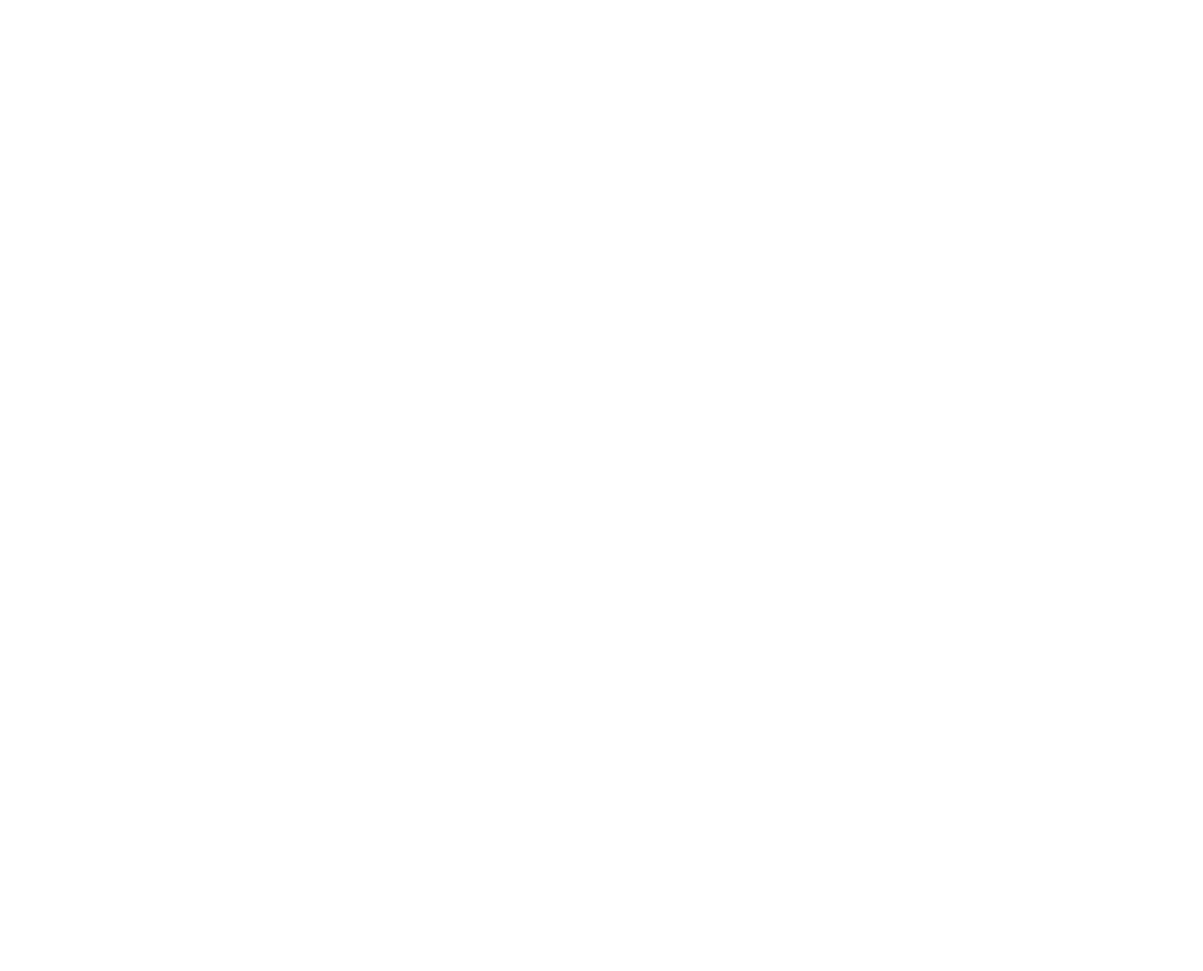
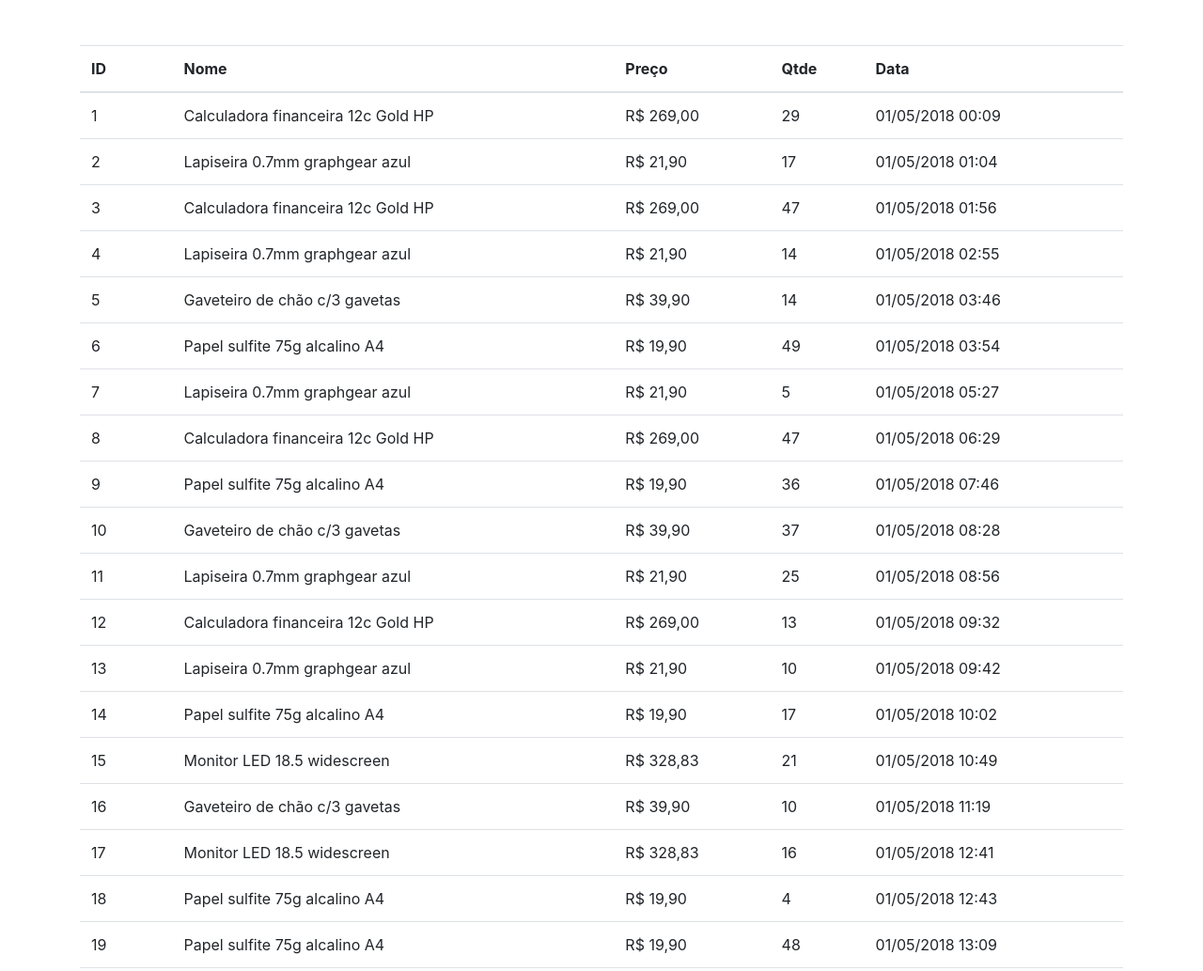
Before and after one commit to DaviJust/Vue_Treinamento, a website: page sales/index.html in a window 1280 px wide. Shown: the top 1033 px of the page at 94% size. Before the commit the page ends 800 px from the top, so only its background shows below. Drawn offline with Linux system fonts and the light colour scheme.

Commit message:
requisicao AJAX com vue

```diff
--- a/sales/index.html
+++ b/sales/index.html
@@ -9,9 +9,106 @@
 </head>
 
 <body>
+    <div id="app">
+        <div class="container">
+            <!-- <h1 class="mt-3">{{ title }}</h1>
 
+            <table class="mt-5 table" v-if="salesByProduct">
+                <thead>
+                    <tr>
+                        <th>ID</th>
+                        <th>Nome</th>
+                        <th>Total</th>
+                    </tr>
+                </thead>
+                <tbody>
+                    <tr v-for="(sale, index) in salesByProduct">
+                        <td>#{{ index + 1 }}</td>
+                        <td>{{ sale.name }}</td>
+                        <td v-money="'R$'">{{ sale.value }}</td>
+                    </tr>
+                </tbody>
+                <tfoot>
+                    <tr>
+                        <td>+</td>
+                        <td>Total</td>
+                        <td v-money="'R$'">{{ calculateTotal(salesByProduct) }}</td>
+                    </tr>
+                </tfoot>
+            </table> -->
+            <table class="mt-5 table">
+                <thead>
+                    <tr>
+                        <th>ID</th>
+                        <th>Nome</th>
+                        <th>Preço</th>
+                        <th>Qtde</th>
+                        <th>Data</th>
+                    </tr>
+                </thead>
+                <tbody>
+                    <tr v-for="sale in sales">
+                        <td>{{ sale.id }}</td>
+                        <td>{{ sale.name }}</td>
+                        <td v-money="'R$'">{{ sale.price }}</td>
+                        <td>{{ sale.qtde }}</td>
+                        <td>{{ sale.date }}</td>
+                    </tr>
+                </tbody>
+            </table>
+        </div>
+    </div>
     <script>
-        // ...
+        Vue.directive('money', {
+            inserted(el, binding) {
+                const amount = parseFloat(el.innerHTML).toFixed(2)
+                    .replace('.', ',')
+                    .replace(/(\d)(?=(\d{3})+\,)/g, '$1.')
+                el.innerHTML = `${binding.value} ${amount}`
+            }
+        })
+
+        new Vue({
+            el: '#app',
+            data: {
+                title: 'Relatório de Vendas',
+                sales: null
+            },
+            methods: {
+                getSales() {
+                    fetch('/data/sales.json')
+                        .then(resp => resp.json())
+                        .then(data => this.sales = data)
+                },
+                calculateTotal(sales) {
+                    if (!sales) return 0
+                    return sales.reduce((total, sale) => total + sale.value, 0)
+                }
+            },
+            computed: {
+                salesByProduct() {
+                    if (!this.sales) return null
+
+                    const salesByProduct = this.sales.reduce((grouped, sale) => {
+                        if (!grouped.hasOwnProperty(sale.name)) {
+                            grouped[sale.name] = {
+                                name: sale.name,
+                                value: sale.price * sale.qtde
+                            }
+                            return grouped
+                        }
+
+                        grouped[sale.name].value += sale.price * sale.qtde
+                        return grouped
+                    }, {})
+
+                    return Object.values(salesByProduct)
+                }
+            },
+            mounted() {
+                this.getSales()
+            }
+        })
     </script>
 </body>
 
```
